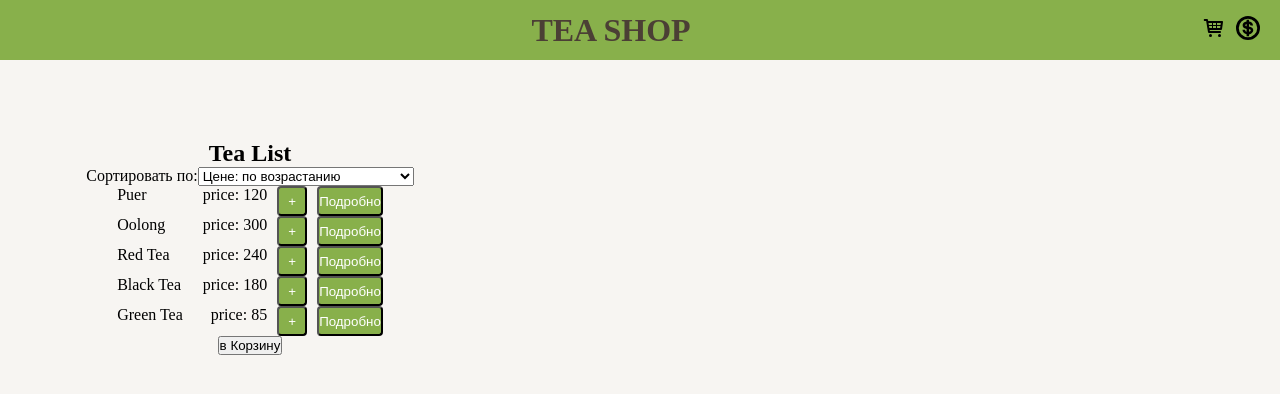
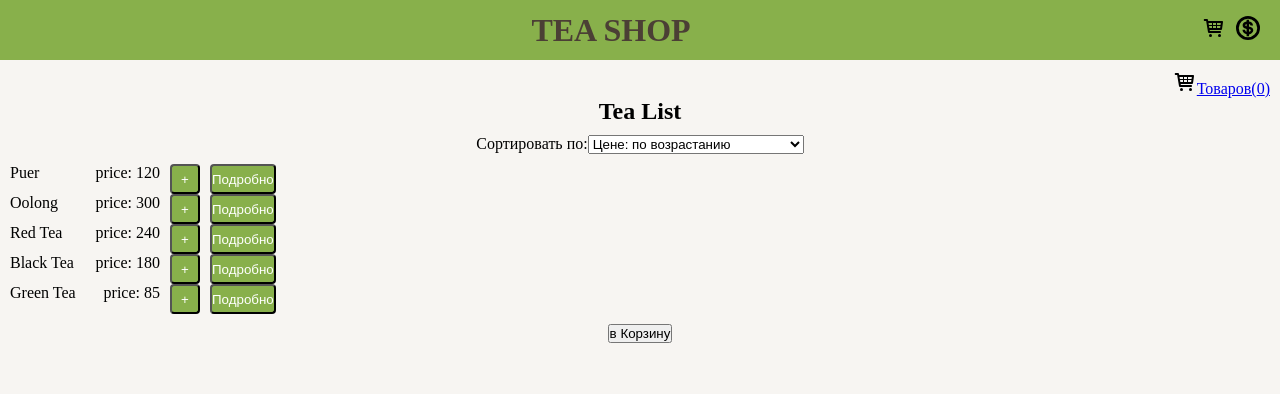
Before and after one commit to makishima44/teas_shop, a React (Vite) app: page / in a window 1280 px wide. Shown: the top 394 px of the page. Built offline with nearby package versions, Linux system fonts and the light colour scheme.

Commit message:
add CartIndicator component

```diff
--- a/src/App.css
+++ b/src/App.css
@@ -10,6 +10,9 @@
   background-color: #f7f5f2;
 }
 
+.mainBlock {
+  padding: 10px;
+}
+
 .contentBlock {
-  margin-top: 80px;
 }
--- a/src/App.tsx
+++ b/src/App.tsx
@@ -5,6 +5,7 @@ import { CartList } from "./components/CartList/CartList";
 import { ProductDetails } from "./components/ProductDetails/ProductDetails";
 import { ProductType } from "./types/types";
 import { Header } from "./components/Header/Header";
+import { CartIndicator } from "./components/CartIndicator/CartIndicator";
 
 import "./App.css";
 
@@ -14,6 +15,8 @@ function App() {
   return (
     <div className="App">
       <Header />
+      <div className="mainBlock">
+        <CartIndicator />
         <div className="contentBlock">
           <Routes>
             <Route path="/" element={<ProductList />} />
@@ -22,6 +25,7 @@ function App() {
           </Routes>
         </div>
       </div>
+    </div>
   );
 }
 
--- /dev/null
+++ b/src/components/CartIndicator/CartIndicator.module.css
@@ -0,0 +1,3 @@
+.mainBlock {
+  text-align: right;
+}
--- /dev/null
+++ b/src/components/CartIndicator/CartIndicator.tsx
@@ -0,0 +1,20 @@
+import { useSelector } from "react-redux";
+import { Link } from "react-router-dom";
+
+import cartIcon from "../../assects/img/cartIcon.svg";
+import { RootState } from "../../redux/store";
+
+import style from "./CartIndicator.module.css";
+
+export const CartIndicator = () => {
+  const countItems = useSelector((state: RootState) => state.cart.countItems);
+
+  return (
+    <div className={style.mainBlock}>
+      <Link to="/cart">
+        <img src={cartIcon} alt="" />
+        Товаров({countItems})
+      </Link>
+    </div>
+  );
+};
--- a/src/components/CartList/CartList.module.css
+++ b/src/components/CartList/CartList.module.css
@@ -1,7 +1,7 @@
 .root {
-  width: 500px;
   text-align: center;
   display: flex;
+  gap: 10px;
   flex-direction: column;
   align-items: center;
 }
--- a/src/components/ProductList/ProductItem.module.css
+++ b/src/components/ProductList/ProductItem.module.css
@@ -1,13 +1,11 @@
 .root {
-  width: 500px;
   text-align: center;
   display: flex;
+  gap: 10px;
   flex-direction: column;
-  align-items: center;
 }
 
 .productListBlock {
   display: flex;
   gap: 10px;
-  /* width: 200px; */
 }
--- a/src/redux/slices/cartSlice.tsx
+++ b/src/redux/slices/cartSlice.tsx
@@ -4,11 +4,13 @@ import { ProductType } from "../../types/types";
 export type CartType = {
   items: ProductType[];
   totalPrice: number;
+  countItems: number;
 };
 
 const initialState: CartType = {
   items: [],
   totalPrice: 0,
+  countItems: 0,
 };
 
 const cartSlice = createSlice({
@@ -25,6 +27,7 @@ const cartSlice = createSlice({
       }
 
       state.totalPrice += action.payload.price;
+      state.countItems += 1;
     },
     deleteItem(state, action) {
       const existingItem = state.items.find((item) => item.id === action.payload.id);
@@ -36,11 +39,13 @@ const cartSlice = createSlice({
       }
 
       state.totalPrice -= action.payload.price;
+      state.countItems -= 1;
     },
 
     clearCart(state) {
       state.items = [];
       state.totalPrice = 0;
+      state.countItems = 0;
     },
   },
 });
```
Lines whose indentation alone changed are shown as unchanged.
